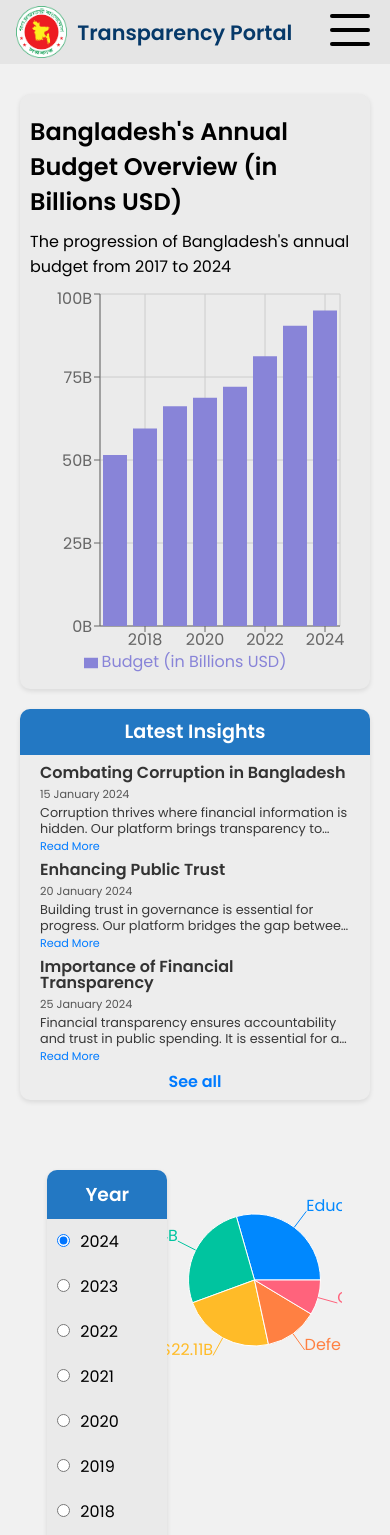
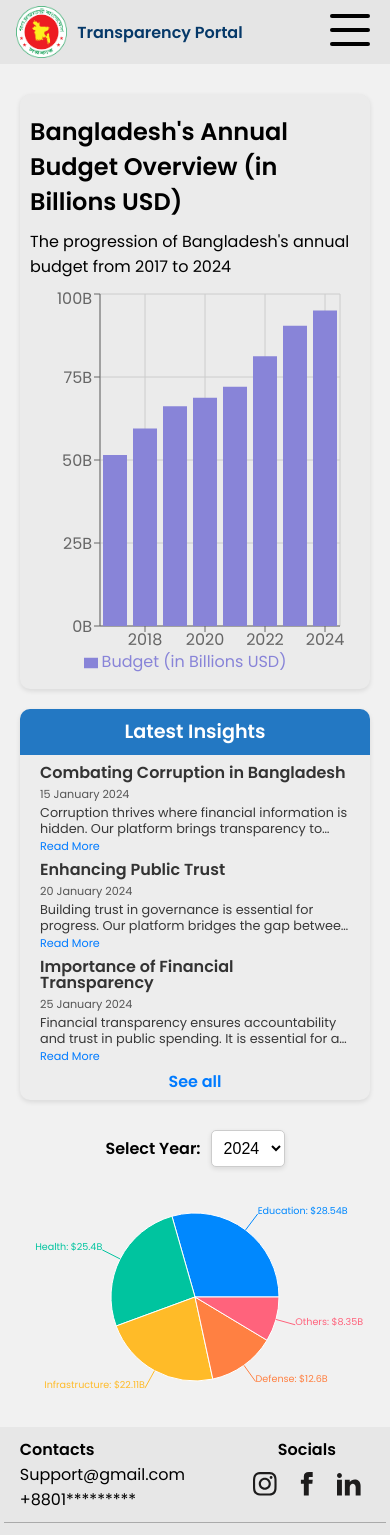
Before and after one commit to Waliulislamnohan/transparency-management-system, a React (Vite) app: page /budgets in a window 390 px wide. Shown: the top 1535 px of the page. Built offline with nearby package versions, Linux system fonts and the light colour scheme.

Commit message:
Made it responsive for all screens

```diff
--- a/src/components/pieChart.jsx
+++ b/src/components/pieChart.jsx
@@ -73,24 +73,23 @@ export default function PieCh() {
 
   return (
     <div className = 'pie-container' style={{ display: 'flex', padding: '20px' }}>
-      {/* Sidebar with Radio Buttons */}
-      <div className="sidebar">
-  <h3 className="check-title">Year</h3>
-  <div className="check-group">
-    {Object.keys(budgetYearly).reverse().map((year) => (
-      <label key={year} className="check-option">
-        <input
-          type="radio"
-          className="check-btn"
-          value={year}
-          checked={selectedYear === year}
-          onChange={() => setSelectedYear(year)}
-        />
-        <span>{year}</span>
-      </label>
-    ))}
-  </div>
-</div>
+      <div className="dropdown" style={{ marginBottom: '20px' }}>
+        <label htmlFor="year-select" className="dropdown-label" style={{ marginRight: '10px', fontWeight: 'bold' }}>
+          Select Year:
+        </label>
+        <select
+          id="year-select"
+          value={selectedYear}
+          onChange={(e) => setSelectedYear(e.target.value)}
+          style={{ padding: '8px', fontSize: '16px' }}
+        >
+          {Object.keys(budgetYearly).reverse().map((year) => (
+            <option key={year} value={year}>
+              {year}
+            </option>
+          ))}
+        </select>
+      </div>
 
 
       {/* Pie Chart */}
--- a/src/components/text-animation.jsx
+++ b/src/components/text-animation.jsx
@@ -4,7 +4,7 @@ export default function Intro() {
 
   return (
     <>
-    <div className="title">
+    <h1 className="title">
     <div className="start-word">
         <span>Track</span>
         <span>Analyze</span>
@@ -22,7 +22,7 @@ export default function Intro() {
         <span>by region</span>
         <span>by sector</span>
     </div>
-</div>
+</h1>
 
     </>
   )
--- a/src/css/admin.css
+++ b/src/css/admin.css
@@ -3,7 +3,7 @@
     display: flex;
     align-items: center;
     justify-content: center;
-    height: 100vh;
+    height: 80vh;
   }
 
   .login-container{
--- a/src/css/article.css
+++ b/src/css/article.css
@@ -1,6 +1,18 @@
 .article-container{
     max-width: 46vw;
     margin: auto;
+}
+
+@media (max-width: 57rem){
+    .article-container{
+        max-width: 70vw;
+    }
+}
+
+@media (max-width: 40rem){
+    .article-container{
+        max-width: 90vw;
+    }
 }
 
 .article-container *{
--- a/src/css/articles.css
+++ b/src/css/articles.css
@@ -6,7 +6,8 @@
 }
 
 .blog-card {
-  display: flex;
+  display: grid;
+  grid-template-columns: 2fr 3fr;
   justify-self: center;
   overflow: hidden;
   max-width: 60vw;
@@ -17,14 +18,22 @@
   transition: transform 0.2s, box-shadow 0.2s;
 }
 
+@media (max-width: 57rem) {
+  .blog-card {
+    max-width: 80vw;
+    grid-template-columns: 1fr 1fr;
+  }
+}
+
 .blog-card:hover {
   transform: translateY(-5px);
   box-shadow: 0 4px 10px rgba(0, 0, 0, 0.2);
 }
 
 .blog-image {
-  width: 40%;
-  object-fit: cover;
+  width: 100%; /* Ensures the image takes the full width of the card */
+  height: 100%; /* Makes the image take up the full height of its container */
+  object-fit: cover; /* Ensures the image covers the area without distortion */
 }
 
 .blog-content {
@@ -43,7 +52,7 @@
 
 .blog-description {
   display: -webkit-box;
-  -webkit-line-clamp: 3;
+  -webkit-line-clamp: 2;
   -webkit-box-orient: vertical;
   overflow: hidden;
   text-overflow: ellipsis;
@@ -51,6 +60,20 @@
   color: #666;
   line-height: 1.4;
   margin: 0 0 16px;
+}
+
+@media (max-width: 30rem) {
+  .blog-container {
+    gap: .7rem;
+    padding: .7rem 0;
+  }
+  .blog-card {
+    max-width: 97vw;
+    min-height: 20vh;
+  }
+  .blog-description {
+    display: none;
+  }
 }
 
 .blog-footer {
--- a/src/css/charts.css
+++ b/src/css/charts.css
@@ -1,4 +1,4 @@
-.chart{
+.chart {
   margin: 10px 0;
   padding: 10px 0;
   border-radius: 10px;
@@ -6,18 +6,22 @@
   box-shadow: 0 2px 5px #0000001a;
 }
 
-.chartTitle,.chartDes{
+.chartTitle,
+.chartDes {
   margin: 10px;
 }
 
-@media (max-width: 57rem){
-    .chart{
+@media (max-width: 57rem) {
+  .chart {
     grid-row: 1;
   }
 }
 
-.pie-container{
+.pie-container {
   margin: 0 7%;
+  display: flex;
+  flex-direction: column;
+  align-items: center;
 }
 
 .pie-chart {
@@ -25,45 +29,46 @@
   height: 400px;
 }
 
+
 @media (max-width: 57rem) {
   .pie-chart {
     height: 300px;
   }
+
+  .pie-container {
+  margin: 0;
+  }
 }
 
-  .sidebar{
-    border-radius: 10px;
-    min-width: 120px;
-    margin-top: 40px;
-    background-color: #eaeaea;
-    box-shadow: 0 2px 5px #0000001a;
-    overflow: hidden;
+@media (max-width: 40rem) {
+  .pie-chart {
+    height: 220px;
+  }
+.pie-chart tspan{
+  font-size: .6rem;
+}
 }
 
-  .check-title{
-    text-align: center;
-    padding: 10px;
-    color: white;
-    background-color: #2378c3;
+.dropdown {
+  margin-bottom: 20px;
+  display: flex;
+  align-items: center;
 }
 
-  .check-group{
-    display: flex;
-    flex-direction: column;
+.dropdown-label {
+  margin-right: 10px;
+  font-weight: bold;
 }
 
-  .check-option{
-    padding: 10px;
+#year-select {
+  padding: 8px;
+  font-size: 16px;
+  border-radius: 5px;
+  border: 1px solid #ccc;
+  box-shadow: 0 2px 5px #0000001a;
+  background-color: #fff;
 }
 
-  .check-option:hover{
-    background-color: #e1dfdf;
+#year-select:focus {
+  outline: none;
 }
-
-  .check-option:active{
-    background-color: #d1cfcf;
-  }
-
-  .check-option span{
-    margin: 0 10px;
-  }
--- a/src/css/header.css
+++ b/src/css/header.css
@@ -23,6 +23,13 @@ nav{
     font-weight: bolder;
     color: #063969;
     cursor: pointer;
+  }
+
+
+  @media (max-width: 30rem){
+    .header-logo label{
+      font-size: 1rem;
+    }
   }
 
   .logo-img{
--- a/src/css/stepper.css
+++ b/src/css/stepper.css
@@ -14,6 +14,12 @@
     align-items: center;
   }
 
+  @media (max-width: 57rem){
+    .stepper-container{
+      margin: 10px 20%;
+    }
+  }
+
   .step-content{
     min-height: 52vh;
     padding: 20px;
@@ -21,6 +27,16 @@
     text-align: center;
     border: 1px solid rgba(0, 0, 0, 0.532);
     border-radius: 10px;
+  }
+
+  @media (max-width: 30rem){
+    .stepper-container{
+      margin: 10px 5%;
+    }
+
+    .step-content{
+      padding: 9px;
+    }
   }
 
   .step {
--- a/src/css/text-animation.css
+++ b/src/css/text-animation.css
@@ -3,8 +3,22 @@
     height: 80px;
     display: flex;
     font-size: 3.5rem;
+    gap: 5px;
     font-weight: bolder;
 }
+
+@media (max-width: 78rem){
+    .title{
+        font-size: 2.2rem;
+    }
+  }
+
+  @media (max-width: 48rem){
+    .title{
+        font-size: 1.8rem;
+    }
+  }
+
 
 .title *{
     /* border: 1px solid red; */
@@ -14,15 +28,11 @@
     overflow: hidden;
 }
 
-.middle-word{
-    padding: 0 10px;
-}
-
 .start-word span, .end-word span{
     display: block;
     height: 100%;
     color: #0088ff;
-    animation: spin_words 16s infinite;
+    animation: spin_words 20s infinite;
 }
 
 .start-word span{
@@ -31,9 +41,28 @@
 }
 
 .end-word span{
-    animation-delay: 4s;
+    animation-delay: 4.5s;
     text-align: start;
 }
+
+@media (max-width: 40rem){
+    .title{
+        flex-direction: column;
+        height: 130px;
+        gap: 0;
+    }
+
+    .title span{
+        text-align: start;
+    }
+}
+
+@media (max-width: 20rem){
+    .title{
+        height: 100px;
+        font-size: 1.3rem;
+    }
+  }
 
 @keyframes spin_words{
     10%{
```
Lines whose indentation alone changed are shown as unchanged.
